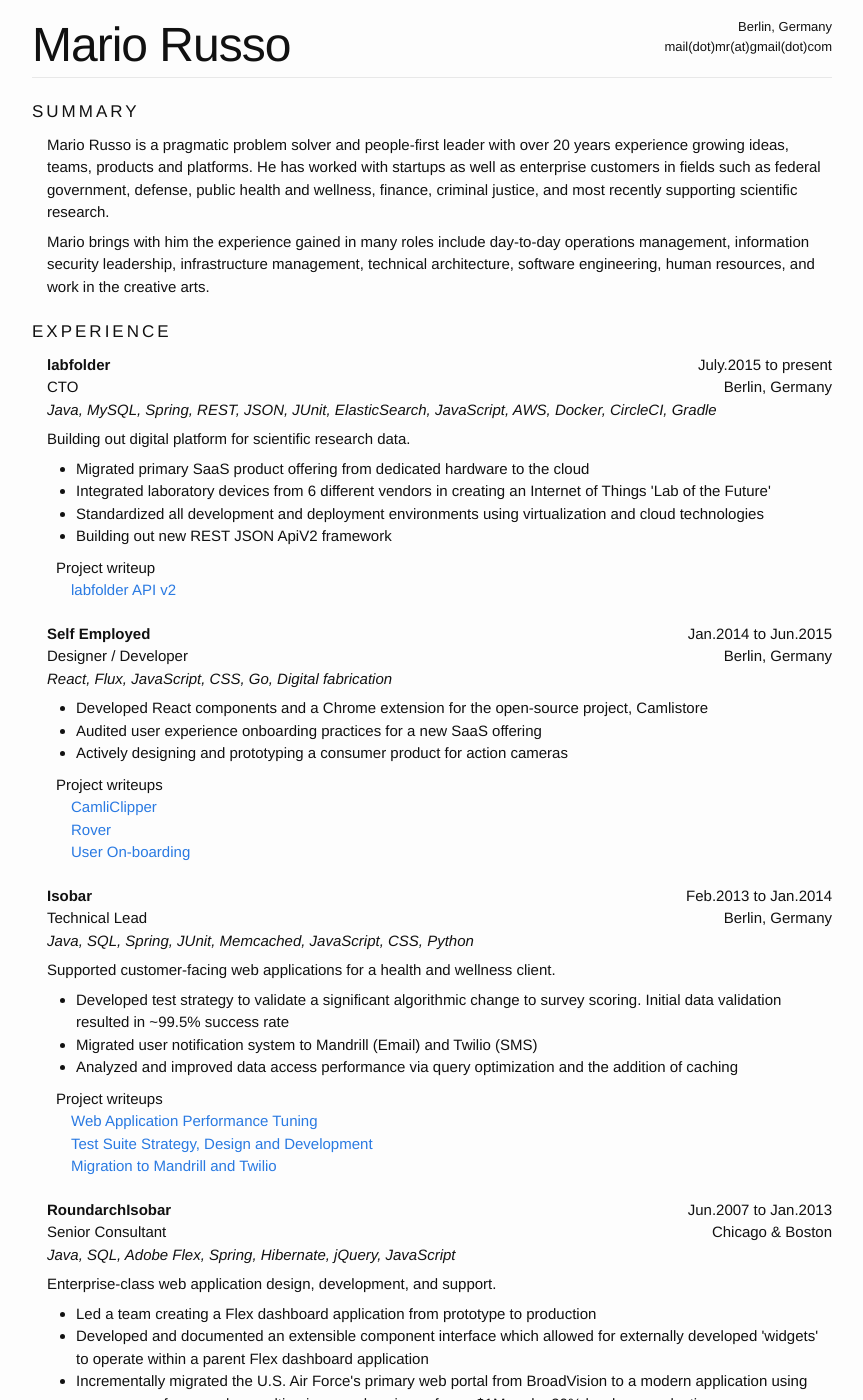
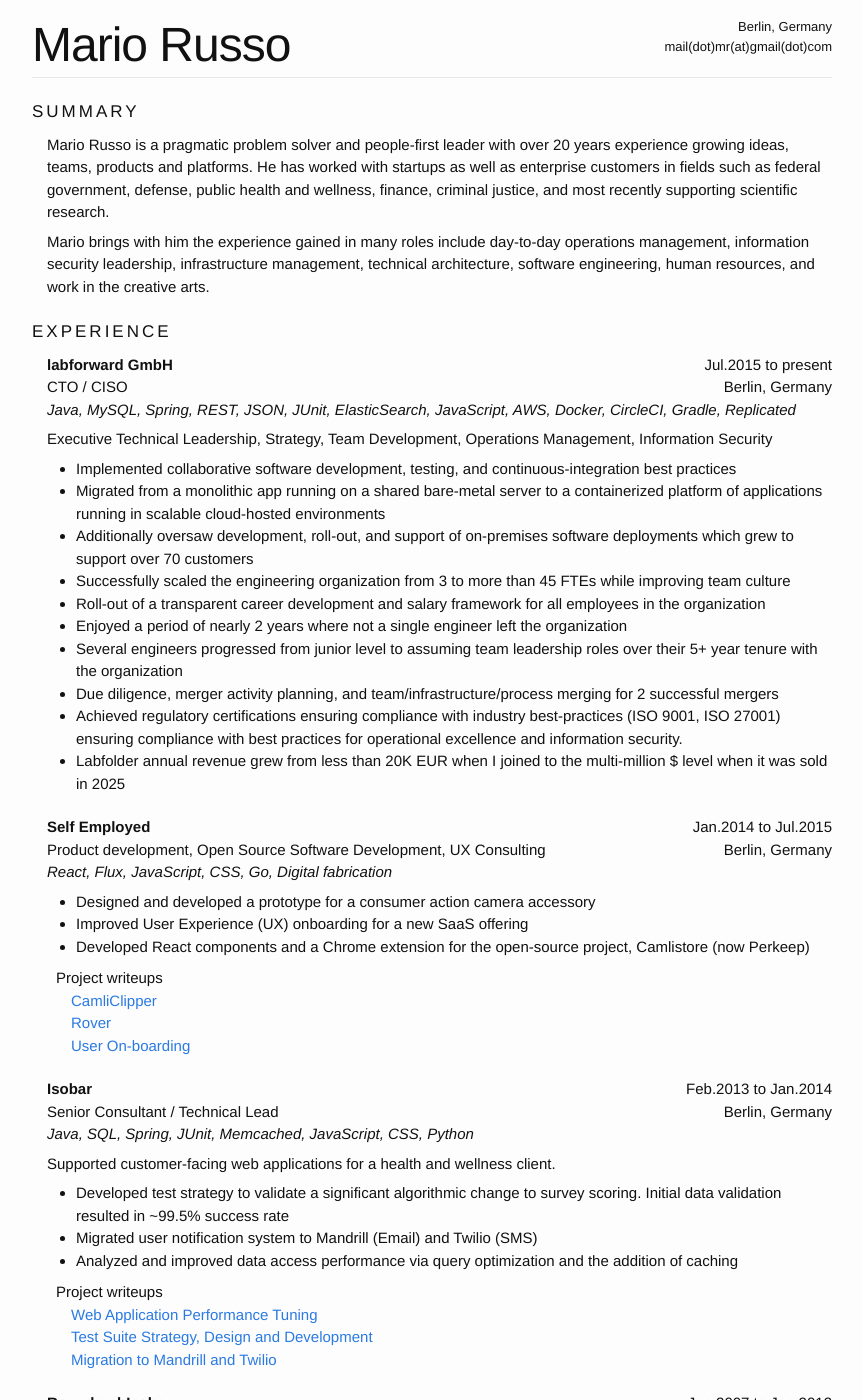
Before and after one commit to dotMR/cv, a Jekyll site: the page built from index.html, in a window 1280 px wide and 1400 px high. Shown: the whole window, without its empty margins (208-1071 px from the left). Built offline with Jekyll 4.4.1, drawn with Linux system fonts in a browser that asks for light colours.

Commit message:
Content Update

```diff
--- a/_data/resume.yml
+++ b/_data/resume.yml
@@ -75,34 +75,39 @@
    description: "The SSBLA hosts sled racing events. We developed an electronic race timing system complete with drag-race inspired start lights that monitors racer time and speed at the finish. Current projects include cloud data persistence and RFID racer identification. Our initial version was written up on the MAKE blog!"
 
 positions:
- - company:     labfolder
-   role:        CTO
+
+ - company:     labforward GmbH
+   role:        CTO / CISO
    location:    Berlin, Germany
-   timeframe:   July.2015 to present
-   description:  "Building out digital platform for scientific research data."
+   timeframe:   Jul.2015 to present
+   description:  "Executive Technical Leadership, Strategy, Team Development, Operations Management, Information Security"
    highlights:
-    - description: "Migrated primary SaaS product offering from dedicated hardware to the cloud"
-    - description: "Integrated laboratory devices from 6 different vendors in creating an Internet of Things 'Lab of the Future'"
-    - description: "Standardized all development and deployment environments using virtualization and cloud technologies"
-    - description: "Building out new REST JSON ApiV2 framework"
-   technologies: "Java, MySQL, Spring, REST, JSON, JUnit, ElasticSearch, JavaScript, AWS, Docker, CircleCI, Gradle"
-
-   projects: [ *apiV2 ]
+    - description: "Implemented collaborative software development, testing, and continuous-integration best practices"
+    - description: "Migrated from a monolithic app running on a shared bare-metal server to a containerized platform of applications running in scalable cloud-hosted environments"
+    - description: "Additionally oversaw development, roll-out, and support of on-premises software deployments which grew to support over 70 customers"
+    - description: "Successfully scaled the engineering organization from 3 to more than 45 FTEs while improving team culture"
+    - description: "Roll-out of a transparent career development and salary framework for all employees in the organization"
+    - description: "Enjoyed a period of nearly 2 years where not a single engineer left the organization"
+    - description: "Several engineers progressed from junior level to assuming team leadership roles over their 5+ year tenure with the organization"
+    - description: "Due diligence, merger activity planning, and team/infrastructure/process merging for 2 successful mergers"
+    - description: "Achieved regulatory certifications ensuring compliance with industry best-practices (ISO 9001, ISO 27001) ensuring compliance with best practices for operational excellence and information security."
+    - description: "Labfolder annual revenue grew from less than 20K EUR when I joined to the multi-million $ level when it was sold in 2025"
+   technologies: "Java, MySQL, Spring, REST, JSON, JUnit, ElasticSearch, JavaScript, AWS, Docker, CircleCI, Gradle, Replicated"
 
  - company:     Self Employed
-   role:        Designer / Developer
+   role:        "Product development, Open Source Software Development, UX Consulting"
    location:    Berlin, Germany
-   timeframe:   Jan.2014 to Jun.2015
+   timeframe:   Jan.2014 to Jul.2015
    highlights:
-    - description: "Developed React components and a Chrome extension for the open-source project, Camlistore"
-    - description: "Audited user experience onboarding practices for a new SaaS offering"
-    - description: "Actively designing and prototyping a consumer product for action cameras"
+    - description: "Designed and developed a prototype for a consumer action camera accessory"
+    - description: "Improved User Experience (UX) onboarding for a new SaaS offering"
+    - description: "Developed React components and a Chrome extension for the open-source project, Camlistore (now Perkeep)"
    technologies: "React, Flux, JavaScript, CSS, Go, Digital fabrication"
 
    projects: [ *camlistore , *clipper, *rover, *onboarding ]
 
  - company:     Isobar
-   role:        Technical Lead
+   role:        Senior Consultant / Technical Lead
    location:    Berlin, Germany
    timeframe:   Feb.2013 to Jan.2014
    description:  "Supported customer-facing web applications for a health and wellness client."
```
